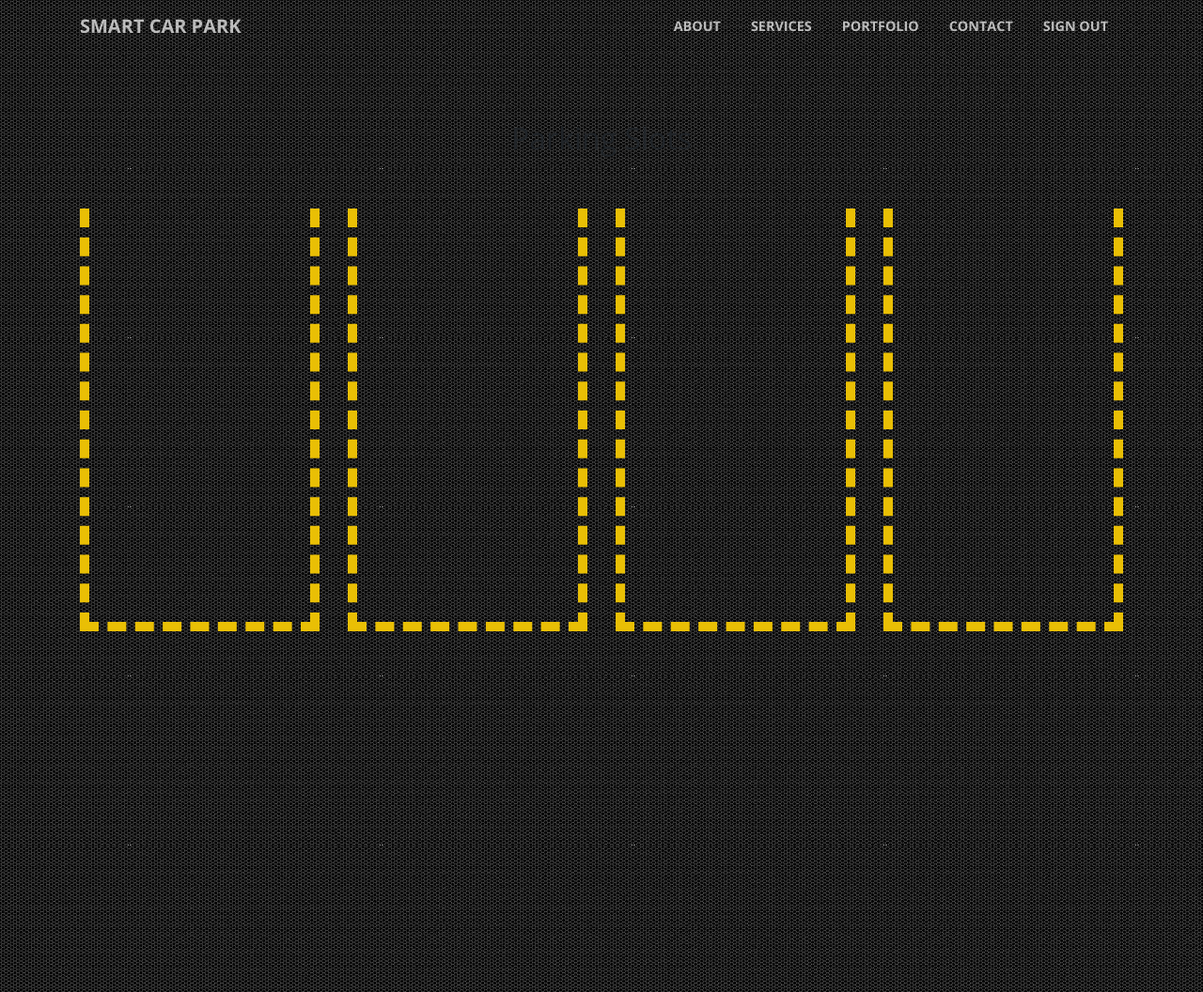
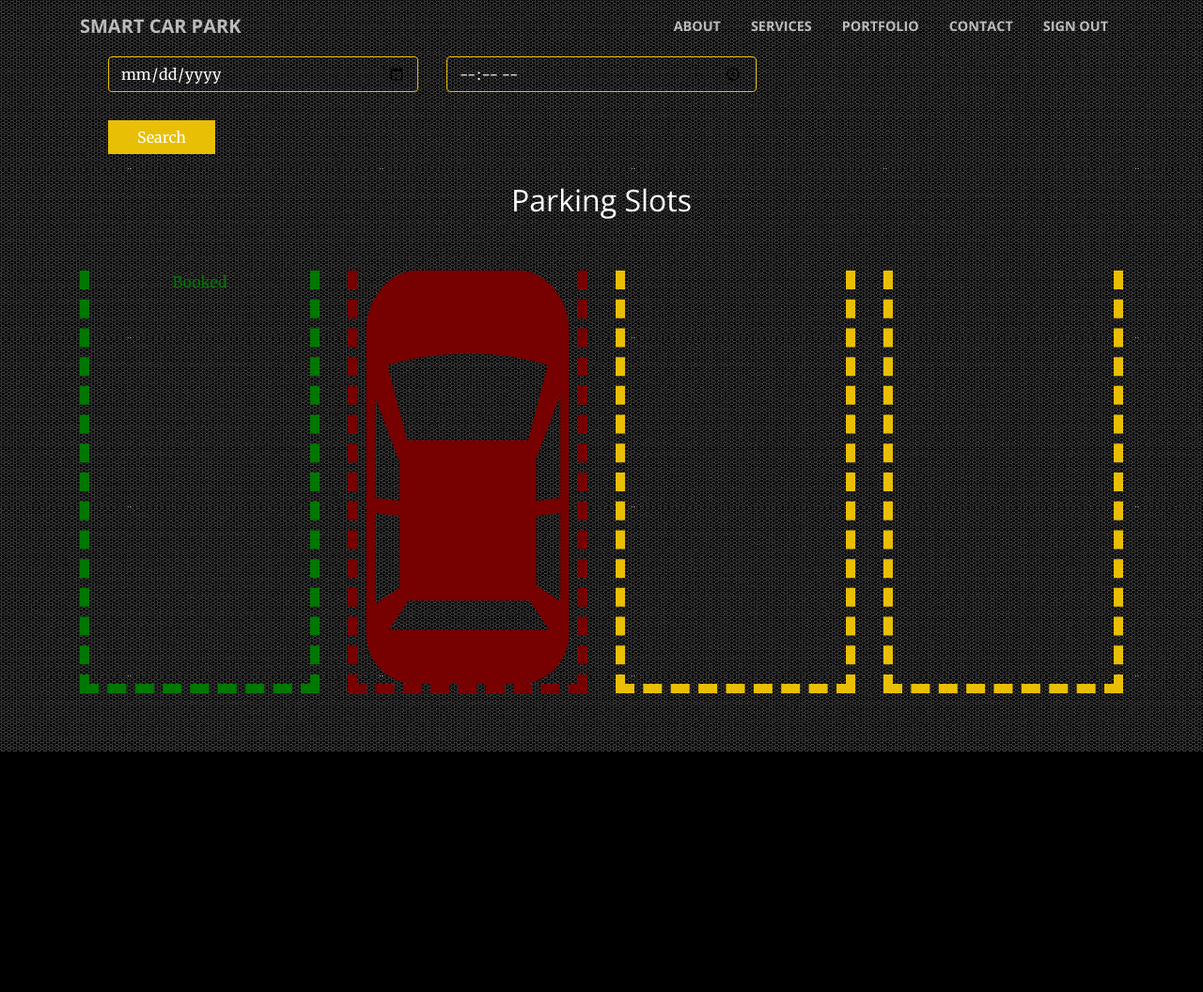
Before and after one commit to reshanmadushanka/Smart-Car-Park, a PHP site: page /parking.php in a window 1280 px wide. Shown: the whole page at 94% size. After the commit the page ends 800 px from the top, so only its background shows below. Run offline with PHP 8.4, Linux system fonts and the light colour scheme; data that the repository does not hold is empty.

Commit message:
park slot css img

```diff
--- a/assets/css/custom.css
+++ b/assets/css/custom.css
@@ -28,12 +28,61 @@ body {
   border-left: 10px #e9bf05 dashed;
   border-right: 10px #e9bf05 dashed;
 }
+
+#parking .parking-box a{
+  height:100%;
+  width:100%;
+  display:block;
+
+}
+#parking .parking-box.booked{
+  height:450px;
+  border-bottom: 10px #007700 dashed;
+  border-left: 10px #007700 dashed;
+  border-right: 10px #007700 dashed;
+  position: relative;
+}
+#parking .parking-box.booked:after{
+  content: "Booked";
+  width:100%;
+  height:100%;
+  position: absolute;
+  top:0;
+  color:#007700;
+  left:0;
+  z-index: -5;
+}
+
+#parking .parking-box.parked{
+  height:450px;
+  border-bottom: 10px #770000 dashed;
+  border-left: 10px #770000 dashed;
+  border-right: 10px #770000 dashed;
+  position: relative;
+}
+#parking .parking-box.parked:after{
+  content: "";
+  width:100%;
+  height:100%;
+  position: absolute;
+  top:0;
+  color:#770000;
+  left:0;
+  background-image:url(../img/icon.png);
+  background-size: cover;
+    background-repeat: no-repeat;
+    background-position: center;
+    z-index: -5;
+}
+
 .card-signin {
   border: 0;
   border-radius: 1rem;
   box-shadow: 0 0.5rem 1rem 0 rgba(0, 0, 0, 0.1);
 }
-
+ .text-white{
+   color:#ffffff;
+ }
 .card-signin .card-title {
   margin-bottom: 2rem;
   font-weight: 300;
@@ -127,3 +176,30 @@ body {
   color: white;
   background-color: #3b5998;
 }
+
+.filter-box{
+
+  margin:30px 0;
+}
+
+.filter-box .form-control{
+  margin:30px 0;
+   background-color: transparent !important;
+}
+
+.filter-box .form-control{
+  margin:30px 0;
+   background-color: transparent !important;
+   border : 1px #e9bf05 solid;
+   color:#fff;
+}
+.filter-box button{
+
+   background-color: #e9bf05  !important;
+   border : 1px #e9bf05 solid;
+   color:#fff;
+   padding:5px 30px;
+}
+.pull-left{
+  float:left;
+}
--- a/parking.php
+++ b/parking.php
@@ -8,11 +8,29 @@ foreach ($result as $slots) {
     print_r($slots['id']);
 }
 ?>
-<section id="parking">
+<div class="filter-box col-lg-12 pull-left">
+<div class="container">
+
+        <form class="  col-lg-12 pull-left">
+            <div class="col-lg-4 pull-left">
+                <input class="form-control" type="date">
+            </div>
+            <div class="col-lg-4 pull-left">
+                <input class="form-control" type="time">
+            </div>
+            <div class="col-lg-12 pull-left">
+                <button type="submit">Search</button>
+            </div>
+        </form>
+
+</div>
+</div>
+
+<div id="parking" class="col-lg-12 pull-left">
     <div class="container">
         <div class="row">
-            <div class="col-lg-12 text-center">
-                <h2 class="section-heading">Parking Slots</h2>
+            <div class="col-lg-12 text-center ">
+                <h2 class="text-white">Parking Slots</h2>
 
             </div>
         </div>
@@ -20,13 +38,13 @@ foreach ($result as $slots) {
     <div class="container">
         <div class="row">
             <div class="col-lg-3 col-md-6 text-center">
-                <div class="parking-box mt-5 mx-auto">
-
+                <div class="parking-box mt-5 mx-auto booked">
+                     <a href="#"></a>
                 </div>
             </div>
             <div class="col-lg-3 col-md-6 text-center">
-                <div class="parking-box mt-5 mx-auto">
-
+                <div class="parking-box mt-5 mx-auto parked">
+                    <a href="#"></a>
                  </div>
 
             </div>
@@ -37,16 +55,13 @@ foreach ($result as $slots) {
             </div>
             <div class="col-lg-3 col-md-6 text-center">
             <div class="parking-box mt-5 mx-auto">
-
+            <a href="#"></a>
                      </div>
             </div>
         </div>
     </div>
-</section>
-<section>
-<div>
 </div>
-</section>
+
 
 <?php include './footer.php';?>
 <script>
```
Also changed, not shown: assets/img/icon.png (added).
